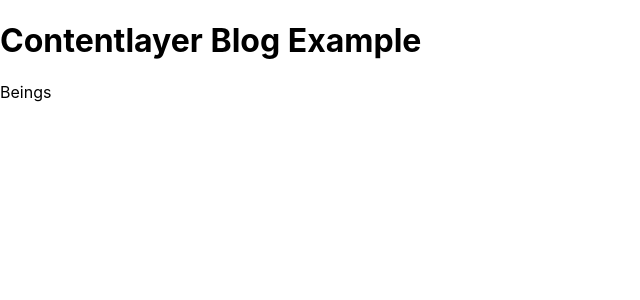
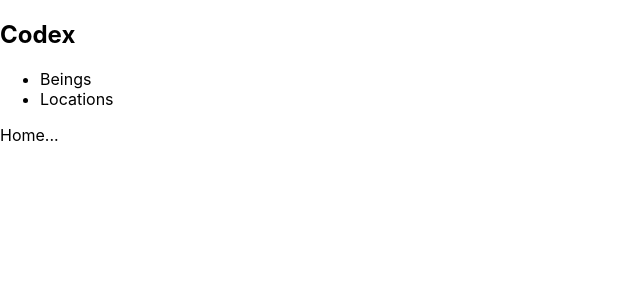
Before and after one commit to kyleect/codex, a Next.js app: page / in a window 1280 px wide. Shown: the top 300 px of the page, without its empty margins (0-640 px from the left). Built offline with nearby package versions, Linux system fonts and the light colour scheme.

Commit message:
Improved layout

```diff
--- /dev/null
+++ b/components/Layout.jsx
@@ -0,0 +1,28 @@
+import Link from "next/link";
+import Head from 'next/head'
+
+export default function Layout({children}) {
+    return (
+        <>
+            <Head>
+                <title>Codex</title>
+            </Head>
+
+
+            <section>
+                <h1><Link href="/"><a>Codex</a></Link></h1>
+
+                <nav>
+                    <ul>
+                        <li><Link href="/beings"><a>Beings</a></Link></li>
+                        <li><Link href="/locations"><a>Locations</a></Link></li>
+                    </ul>
+                </nav>
+            </section>
+
+            <main>
+                {children}
+            </main>
+        </>
+    )
+}
--- a/pages/_app.js
+++ b/pages/_app.js
@@ -1,7 +1,12 @@
+import Layout from '../components/Layout'
 import '../styles/globals.css'
 
 function MyApp({ Component, pageProps }) {
-  return <Component {...pageProps} />
+  return (
+    <Layout>
+      <Component {...pageProps} />
+    </Layout>
+  )
 }
 
 export default MyApp
--- a/pages/index.js
+++ b/pages/index.js
@@ -1,35 +1,7 @@
-import Head from 'next/head'
-import Link from 'next/link'
-import { allBeings } from 'contentlayer/generated'
-
-export async function getStaticProps() {
-  return { props: { beings: allBeings } }
-}
-
-function PostCard(being) {
+export default function Home() {
   return (
-    <div className="mb-6">
-      <h2 className="text-lg">
-        <Link href={being.url}>
-          <a className="text-blue-700 hover:text-blue-900">{being.name}</a>
-        </Link>
-      </h2>
+    <div className="mx-auto max-w-2xl py-16 text-center">
+      <p>Home...</p>
     </div>
   )
 }
-
-export default function Home({ beings }) {
-  return (
-    <div className="mx-auto max-w-2xl py-16 text-center">
-      <Head>
-        <title>Contentlayer Blog Example</title>
-      </Head>
-
-      <h1 className="mb-8 text-3xl font-bold">Contentlayer Blog Example</h1>
-
-      <Link href="/beings">
-        <a className="text-blue-700 hover:text-blue-900">Beings</a>
-      </Link>
-    </div>
-  )
-}
```
Also changed, not shown: pages/beings/[slug].js (+3 -12 lines), pages/beings/index.js (+3 -21 lines), pages/locations/[slug].js (+3 -11 lines), pages/locations/index.js (+3 -21 lines), pages/posts/[slug].js (deleted, +0 -47 lines).
